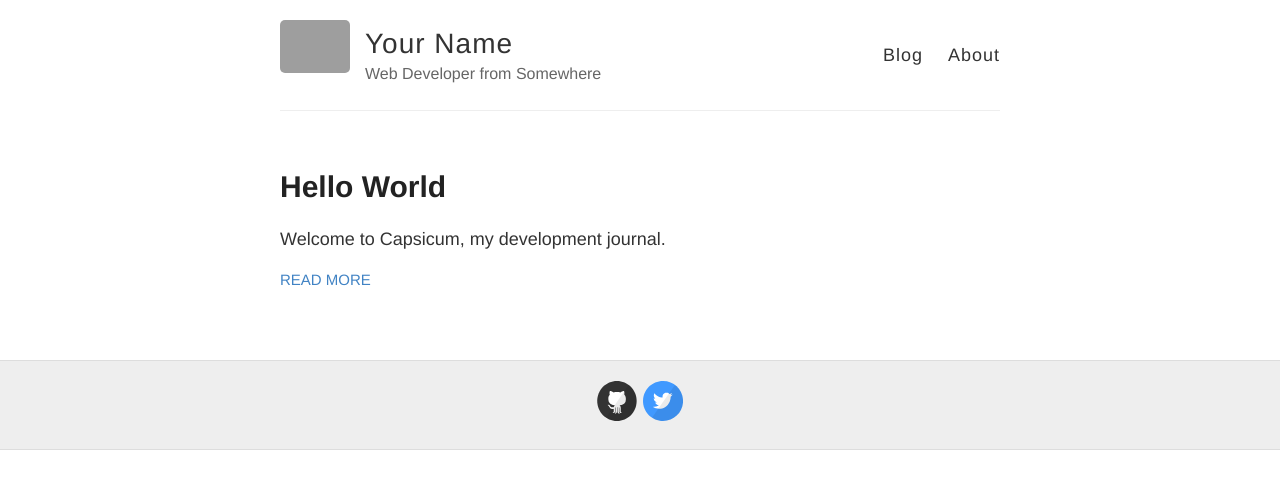
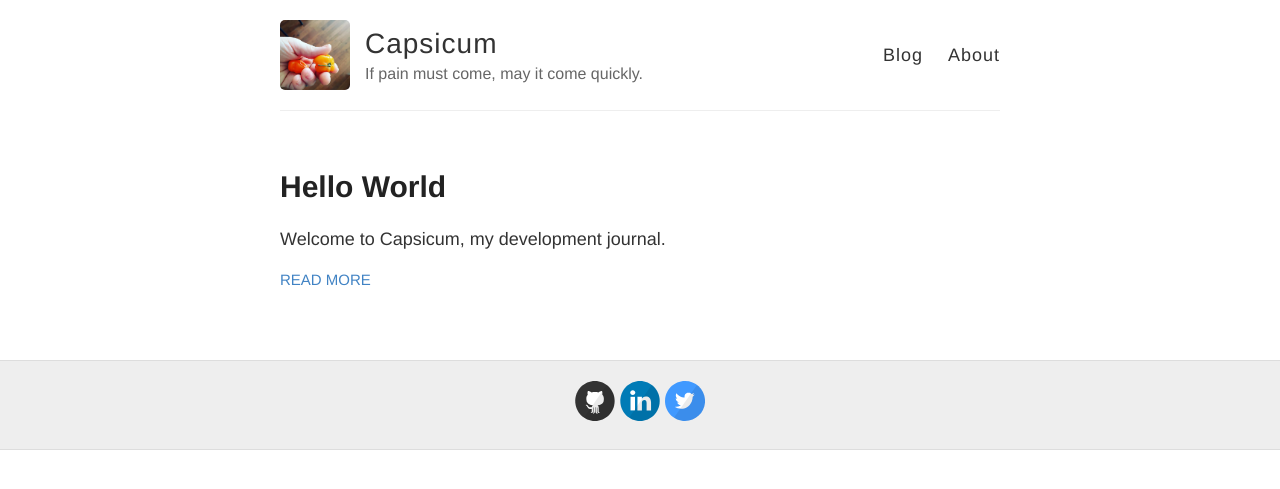
Before and after one commit to rebeccabilbro/rebeccabilbro.github.io, a Jekyll site: the page built from index.html, in a window 1280 px wide. Shown: the top 489 px of the page. Built offline with Jekyll 4.4.1, drawn with Linux system fonts in a browser that asks for light colours; some of the changed lines change nothing that is shown; grey boxes are pictures that could not be loaded.

Commit message:
configuring sitename, descr, and avatar

```diff
--- a/_config.yml
+++ b/_config.yml
@@ -3,13 +3,13 @@
 #
 
 # Name of your site (displayed in the header)
-name: Your Name
+name: Capsicum
 
 # Short bio or description (displayed in the header)
-description: Web Developer from Somewhere
+description: If pain must come, may it come quickly.
 
 # URL of your avatar or profile pic (you could use your GitHub profile pic)
-avatar: https://raw.githubusercontent.com/barryclark/jekyll-now/master/images/jekyll-logo.png
+avatar: https://raw.githubusercontent.com/rebeccabilbro/rebeccabilbro.github.io/master/images/pepper.png
 
 #
 # Flags below are optional
@@ -17,31 +17,13 @@ avatar: https://raw.githubusercontent.com/barryclark/jekyll-now/master/images/je
 
 # Includes an icon in the footer for each username you enter
 footer-links:
-  dribbble:
-  email:
-  facebook:
-  flickr:
-  github: barryclark/jekyll-now
+  github: rebeccabilbro/rebeccabilbro.github.io
   instagram:
-  linkedin:
-  pinterest:
-  rss: # just type anything here for a working RSS icon
-  twitter: jekyllrb
-  stackoverflow: # your stackoverflow profile, e.g. "users/50476/bart-kiers"
-  youtube: # channel/<your_long_string> or user/<user-name>
-  googleplus: # anything in your profile username that comes after plus.google.com/
+  linkedin: rebeccabilbro
+  twitter: rebeccabilbro
 
-
-# Enter your Disqus shortname (not your username) to enable commenting on posts
-# You can find your shortname on the Settings page of your Disqus account
-disqus:
-
-# Enter your Google Analytics web tracking code (e.g. UA-2110908-2) to activate tracking
-google_analytics:
-
-# Your website URL (e.g. http://barryclark.github.io or http://www.barryclark.co)
 # Used for Sitemap.xml and your RSS feed
-url:
+url: http://rebeccabilbro.github.io
 
 # If you're hosting your site at a Project repository on GitHub pages
 # (http://yourusername.github.io/repository-name)
```
Also changed, not shown: images/pepper.png (added).
